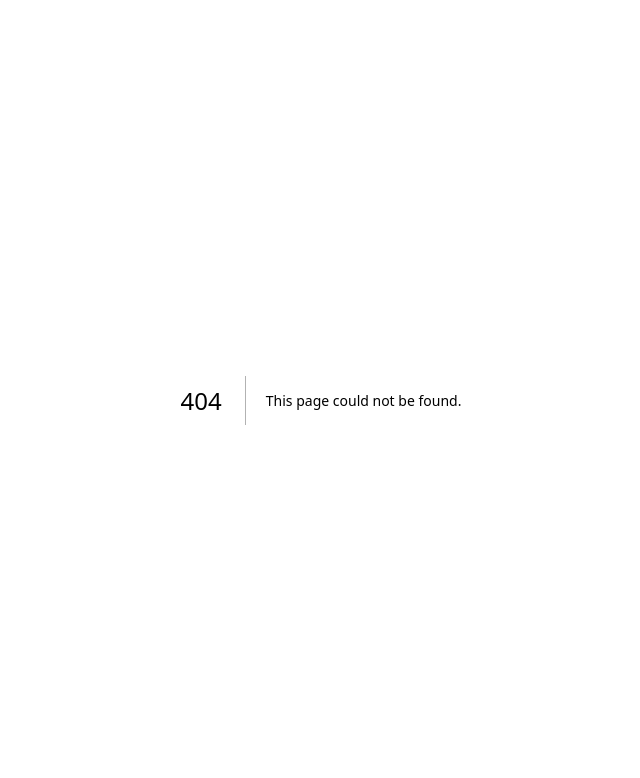
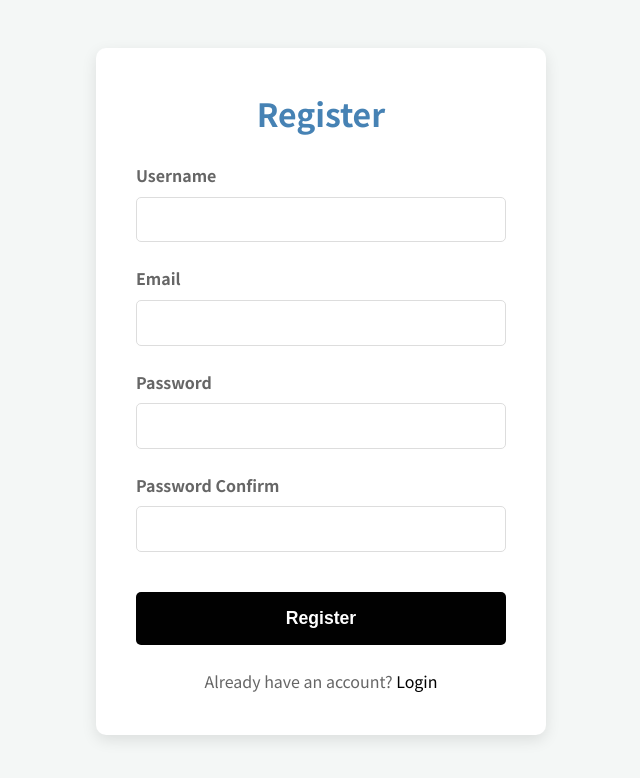
Before and after one commit to brocoli05/kitchen-connect-client, a Next.js app: page /register in a window 1280 px wide. Before the commit this address had no page. Shown: the top 778 px of the page, without its empty margins (319-959 px from the left). Built offline with nearby package versions, Linux system fonts and the light colour scheme; no server answers.

Commit message:
feature: register login UI

```diff
--- /dev/null
+++ b/components/AuthForm.jsx
@@ -0,0 +1,99 @@
+import React, { useState } from "react";
+import "../styles/main.css";
+
+const AuthForm = ({ type, onSubmit, isLoading, error }) => {
+  const [formData, setFormData] = useState({
+    username: "",
+    email: "",
+    password: "",
+    confirmPassword: "",
+  });
+
+  const { username, email, password, confirmPassword } = formData;
+
+  const onChange = (e) =>
+    setFormData({ ...formData, [e.target.name]: e.target.value });
+
+  const handleSubmit = (e) => {
+    e.preventDefault();
+    onSubmit(formData);
+  };
+
+  return (
+    <div className="auth-form-container">
+      <h2>{type === "register" ? "Register" : "Log in"}</h2>
+      <form onSubmit={handleSubmit} className="auth-form">
+        {type === "register" && (
+          <div className="form-group">
+            <label htmlFor="username">Username</label>
+            <input
+              type="text"
+              id="username"
+              name="username"
+              value={username}
+              onChange={onChange}
+              required
+            />
+          </div>
+        )}
+        <div className="form-group">
+          <label htmlFor="email">Email</label>
+          <input
+            type="email"
+            id="email"
+            name="email"
+            value={email}
+            onChange={onChange}
+            required
+          />
+        </div>
+        <div className="form-group">
+          <label htmlFor="password">Password</label>
+          <input
+            type="password"
+            id="password"
+            name="password"
+            value={password}
+            onChange={onChange}
+            required
+            minLength="6"
+          />
+        </div>
+        {type === "register" && (
+          <div className="form-group">
+            <label htmlFor="confirmPassword">Password Confirm</label>
+            <input
+              type="password"
+              id="confirmPassword"
+              name="confirmPassword"
+              value={confirmPassword}
+              onChange={onChange}
+              required
+              minLength="6"
+            />
+          </div>
+        )}
+        {error && <p className="error-message">{error}</p>}
+        <button type="submit" className="btn btn-primary" disabled={isLoading}>
+          {isLoading
+            ? "Loading..."
+            : type === "register"
+            ? "Register"
+            : "Log in"}
+        </button>
+      </form>
+      {type === "register" && (
+        <p className="form-switch-text">
+          Already have an account? <a href="/login">Login</a>
+        </p>
+      )}
+      {type === "login" && (
+        <p className="form-switch-text">
+          Don't have an account? <a href="/register">Register</a>
+        </p>
+      )}
+    </div>
+  );
+};
+
+export default AuthForm;
--- a/package.json
+++ b/package.json
@@ -9,10 +9,12 @@
     "lint": "eslint"
   },
   "dependencies": {
+    "axios": "^1.12.2",
     "next": "^15.5.3",
     "react": "^19.1.0",
     "react-dom": "^19.1.0",
-    "react-hook-form": "^7.62.0"
+    "react-hook-form": "^7.62.0",
+    "react-router-dom": "^7.9.1"
   },
   "devDependencies": {
     "@eslint/eslintrc": "^3",
--- /dev/null
+++ b/pages/register.jsx
@@ -0,0 +1,47 @@
+import React, { useState } from "react";
+import { useRouter } from "next/router";
+import AuthForm from "../components/AuthForm";
+import api from "../utils/api";
+const RegisterPage = () => {
+  const router = useRouter();
+  const [isLoading, setIsLoading] = useState(false);
+  const [error, setError] = useState("");
+
+  const handleRegister = async (formData) => {
+    const { username, email, password, confirmPassword } = formData;
+
+    if (password !== confirmPassword) {
+      setError("Password does not match.");
+      return;
+    }
+
+    setIsLoading(true);
+    setError("");
+    try {
+      const res = await api.post("/register", { username, email, password });
+      if (typeof window !== "undefined") {
+        localStorage.setItem("token", res.data.token);
+      }
+      router.push("/");
+    } catch (err) {
+      console.error(
+        "Registration Fail:",
+        err.response ? err.response.data : err.message
+      );
+      setError(err.response?.data?.msg || "Registration Failed.");
+    } finally {
+      setIsLoading(false);
+    }
+  };
+
+  return (
+    <AuthForm
+      type="register"
+      onSubmit={handleRegister}
+      isLoading={isLoading}
+      error={error}
+    />
+  );
+};
+
+export default RegisterPage;
--- /dev/null
+++ b/styles/main.css
@@ -0,0 +1,171 @@
+/* src/styles/main.css */
+@import url("https://fonts.googleapis.com/css2?family=Noto+Sans+KR:wght@300;400;700&display=swap");
+
+:root {
+  --primary-color: #010101;
+  --secondary-color: #4682b4;
+  --background-color: #f4f7f6;
+  --text-color: #333;
+  --light-text-color: #666;
+  --border-color: #ddd;
+  --error-color: #dc3545;
+}
+
+* {
+  box-sizing: border-box;
+  margin: 0;
+  padding: 0;
+}
+
+body {
+  font-family: "Noto Sans KR", sans-serif;
+  line-height: 1.6;
+  color: var(--text-color);
+  background-color: var(--background-color);
+}
+
+a {
+  color: var(--primary-color);
+  text-decoration: none;
+}
+
+a:hover {
+  text-decoration: underline;
+}
+
+.container {
+  max-width: 1100px;
+  margin: auto;
+  overflow: hidden;
+  padding: 0 2rem;
+}
+
+/* Navbar */
+.navbar {
+  background: var(--secondary-color);
+  color: #fff;
+  padding: 1rem 0;
+  margin-bottom: 2rem;
+}
+
+.navbar .container {
+  display: flex;
+  justify-content: space-between;
+  align-items: center;
+}
+
+.navbar-brand {
+  font-size: 1.8rem;
+  font-weight: 700;
+  color: #fff;
+}
+
+.navbar-links a {
+  color: #fff;
+  margin-left: 1.5rem;
+  font-weight: 400;
+}
+
+.navbar-links a:hover {
+  color: var(--primary-color);
+  text-decoration: none;
+}
+
+.btn-logout {
+  background: var(--primary-color);
+  color: #fff;
+  border: none;
+  padding: 0.5rem 1rem;
+  border-radius: 5px;
+  cursor: pointer;
+  font-size: 1rem;
+  margin-left: 1.5rem;
+  transition: background-color 0.3s ease;
+}
+
+.btn-logout:hover {
+  background-color: #e55338;
+}
+
+/* Forms */
+.auth-form-container {
+  background: #fff;
+  padding: 2.5rem;
+  border-radius: 10px;
+  box-shadow: 0 5px 15px rgba(0, 0, 0, 0.1);
+  max-width: 450px;
+  margin: 3rem auto;
+  text-align: center;
+}
+
+.auth-form-container h2 {
+  margin-bottom: 1.5rem;
+  color: var(--secondary-color);
+  font-size: 2rem;
+}
+
+.auth-form .form-group {
+  margin-bottom: 1.5rem;
+  text-align: left;
+}
+
+.auth-form .form-group label {
+  display: block;
+  margin-bottom: 0.5rem;
+  font-weight: 700;
+  color: var(--light-text-color);
+}
+
+.auth-form .form-group input[type="text"],
+.auth-form .form-group input[type="email"],
+.auth-form .form-group input[type="password"] {
+  width: 100%;
+  padding: 0.8rem 1rem;
+  border: 1px solid var(--border-color);
+  border-radius: 5px;
+  font-size: 1rem;
+  transition: border-color 0.3s ease;
+}
+
+.auth-form .form-group input[type="text"]:focus,
+.auth-form .form-group input[type="email"]:focus,
+.auth-form .form-group input[type="password"]:focus {
+  outline: none;
+  border-color: var(--primary-color);
+  box-shadow: 0 0 0 3px rgba(255, 99, 71, 0.2);
+}
+
+.btn-primary {
+  display: inline-block;
+  background: var(--primary-color);
+  color: #fff;
+  padding: 1rem 2rem;
+  border: none;
+  border-radius: 5px;
+  cursor: pointer;
+  font-size: 1.1rem;
+  font-weight: 700;
+  transition: background-color 0.3s ease;
+  margin-top: 1rem;
+  width: 100%;
+}
+
+.btn-primary:hover {
+  background-color: #111111;
+}
+
+.btn-primary:disabled {
+  background-color: #ccc;
+  cursor: not-allowed;
+}
+
+.error-message {
+  color: var(--error-color);
+  margin-top: 1rem;
+  font-weight: 700;
+}
+
+.form-switch-text {
+  margin-top: 1.5rem;
+  color: var(--light-text-color);
+}
--- /dev/null
+++ b/utils/api.js
@@ -0,0 +1,28 @@
+import axios from "axios";
+
+const API_BASE_URL =
+  process.env.REACT_APP_API_URL || "http://localhost:5000/api";
+
+const api = axios.create({
+  baseURL: API_BASE_URL,
+  headers: {
+    "Content-Type": "application/json",
+  },
+});
+
+api.interceptors.request.use(
+  (config) => {
+    if (typeof window !== "undefined") {
+      const token = localStorage.getItem("token");
+      if (token) {
+        config.headers["x-auth-token"] = token;
+      }
+    }
+    return config;
+  },
+  (error) => {
+    return Promise.reject(error);
+  }
+);
+
+export default api;
```
Also changed, not shown: pages/index.js (+9 -6 lines), pages/login.jsx (added, +46 -0 lines), 1 other file (tests, documents, lock files or other folders).
